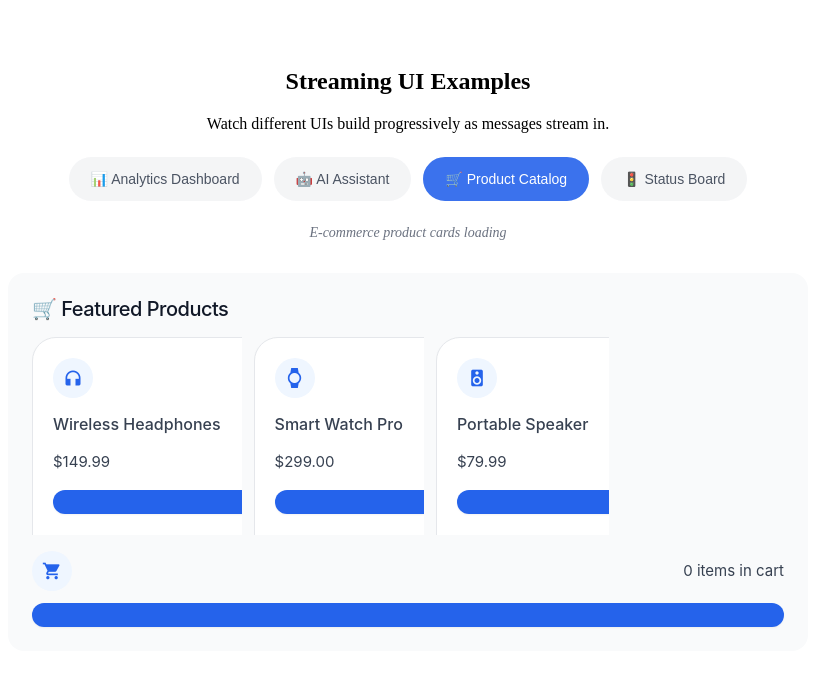
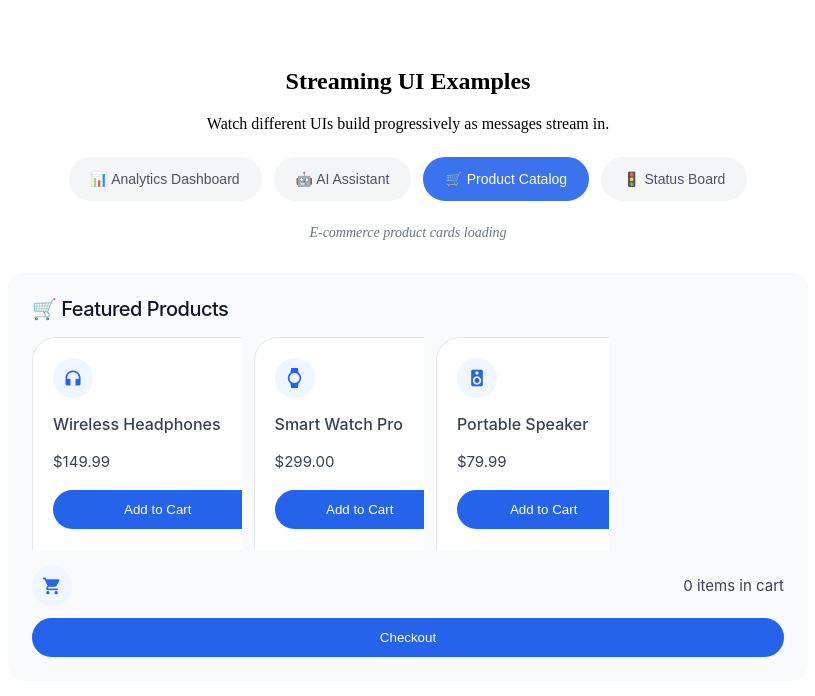
Before and after one commit to kdyadav/a2ui-vue, a Vue app: page / in a window 1280 px wide. Both pictures are taken after a click on the button "🛒 Product Catalog". Shown: the top 696 px of the page, without its empty margins (232-1047 px from the left). Built offline with nearby package versions, Linux system fonts and the light colour scheme.

Commit message:
Matching compliance

```diff
--- a/src/catalog/input/DateTimeInput.vue
+++ b/src/catalog/input/DateTimeInput.vue
@@ -14,6 +14,7 @@ const { weight, resolve, getUniqueId, setData } = useA2UIComponent(props, emit);
 // Extract DateTimeInput properties
 const dtProps = computed(() => props.component?.DateTimeInput || props.component || {});
 
+const label = computed(() => resolve(dtProps.value.label) || '');
 const enableDate = computed(() => dtProps.value.enableDate ?? true);
 const enableTime = computed(() => dtProps.value.enableTime ?? true);
 
@@ -49,22 +50,28 @@ const handleInput = (event) => {
 
 <template>
   <section class="a2ui-datetime" :style="{ '--weight': weight }">
-    <input
-      autocomplete="off"
-      class="a2ui-datetime__input"
-      :id="inputId"
-      :type="inputType"
-      :value="currentValue"
-      @input="handleInput"
-    />
+    <label v-if="label" :for="inputId" class="a2ui-datetime__label">
+      {{ label }}
+    </label>
+    <input autocomplete="off" class="a2ui-datetime__input" :id="inputId" :type="inputType" :value="currentValue"
+      @input="handleInput" />
   </section>
 </template>
 
 <style scoped>
 .a2ui-datetime {
   display: flex;
+  flex-direction: column;
   flex: var(--weight);
   width: 100%;
+}
+
+.a2ui-datetime__label {
+  display: block;
+  margin-bottom: 0.25rem;
+  font-size: 0.875rem;
+  font-weight: 500;
+  color: #374151;
 }
 
 .a2ui-datetime__input {
--- a/src/catalog/interactive/Button.vue
+++ b/src/catalog/interactive/Button.vue
@@ -12,13 +12,21 @@ const A2UIRenderer = defineAsyncComponent(() => import('../A2UIRenderer.vue'));
 const props = defineProps(A2UI_COMPONENT_PROPS);
 const emit = defineEmits(A2UI_COMPONENT_EMITS);
 
-const { weight, sendAction } = useA2UIComponent(props, emit);
+const { weight, sendAction, resolve } = useA2UIComponent(props, emit);
 
 // Extract Button properties
 const buttonProps = computed(() => props.component?.Button || props.component || {});
 const action = computed(() => buttonProps.value.action || null);
 const ariaLabel = computed(() => buttonProps.value.ariaLabel || '');
 const child = computed(() => buttonProps.value.child || null);
+
+// Support for non-spec 'label' property as fallback for convenience
+// Spec uses 'child' to reference a Text component, but 'label' is more convenient for inline text
+const label = computed(() => {
+  const labelVal = buttonProps.value.label;
+  if (!labelVal) return null;
+  return resolve(labelVal);
+});
 
 const handleClick = () => {
   if (action.value) {
@@ -29,8 +37,11 @@ const handleClick = () => {
 
 <template>
   <button class="a2ui-button" :style="{ '--weight': weight }" :aria-label="ariaLabel" @click="handleClick">
+    <!-- Spec-compliant: render child component -->
     <A2UIRenderer v-if="child" :componentId="child" :components="components" :data="data" :surfaceId="surfaceId"
       @action="emit('action', $event)" @dataUpdate="emit('dataUpdate', $event)" />
+    <!-- Convenience fallback: render label directly -->
+    <span v-else-if="label">{{ label }}</span>
     <slot v-else />
   </button>
 </template>
--- a/src/catalog/layout/Column.vue
+++ b/src/catalog/layout/Column.vue
@@ -12,17 +12,30 @@ const A2UIRenderer = defineAsyncComponent(() => import('../A2UIRenderer.vue'));
 const props = defineProps(A2UI_COMPONENT_PROPS);
 const emit = defineEmits(A2UI_COMPONENT_EMITS);
 
-const { weight } = useA2UIComponent(props, emit);
+const { weight, resolve } = useA2UIComponent(props, emit);
 
 // Extract Column properties
 const colProps = computed(() => props.component?.Column || props.component || {});
 const alignment = computed(() => colProps.value.alignment || 'stretch');
 const distribution = computed(() => colProps.value.distribution || 'start');
-const children = computed(() => {
-  const childrenDef = colProps.value.children;
-  if (!childrenDef) return [];
-  if (childrenDef.explicitList) return childrenDef.explicitList;
+
+// Resolve children - supports both explicitList and template
+const childrenDef = computed(() => colProps.value.children);
+const isTemplated = computed(() => !!childrenDef.value?.template);
+
+// Static children from explicitList
+const staticChildren = computed(() => {
+  if (!childrenDef.value) return [];
+  if (childrenDef.value.explicitList) return childrenDef.value.explicitList;
   return [];
+});
+
+// Dynamic children from template
+const templateConfig = computed(() => childrenDef.value?.template || null);
+const templateItems = computed(() => {
+  if (!templateConfig.value?.dataBinding) return [];
+  const data = resolve({ path: templateConfig.value.dataBinding });
+  return Array.isArray(data) ? data : [];
 });
 
 // Dynamic classes for alignment and distribution
@@ -35,8 +48,15 @@ const classes = computed(() => ({
 
 <template>
   <section :class="classes" :style="{ '--weight': weight }">
-    <A2UIRenderer v-for="childId in children" :key="childId" :componentId="childId" :components="components"
-      :data="data" :surfaceId="surfaceId" @action="emit('action', $event)" @dataUpdate="emit('dataUpdate', $event)" />
+    <!-- Static children from explicitList -->
+    <A2UIRenderer v-if="!isTemplated" v-for="childId in staticChildren" :key="childId" :componentId="childId"
+      :components="components" :data="data" :surfaceId="surfaceId" @action="emit('action', $event)"
+      @dataUpdate="emit('dataUpdate', $event)" />
+
+    <!-- Dynamic children from template -->
+    <A2UIRenderer v-if="isTemplated && templateConfig" v-for="(item, index) in templateItems" :key="`template-${index}`"
+      :componentId="templateConfig.componentId" :components="components" :data="{ ...data, $item: item, $index: index }"
+      :surfaceId="surfaceId" @action="emit('action', $event)" @dataUpdate="emit('dataUpdate', $event)" />
   </section>
 </template>
 
--- a/src/catalog/layout/List.vue
+++ b/src/catalog/layout/List.vue
@@ -12,18 +12,32 @@ const A2UIRenderer = defineAsyncComponent(() => import('../A2UIRenderer.vue'));
 const props = defineProps(A2UI_COMPONENT_PROPS);
 const emit = defineEmits(A2UI_COMPONENT_EMITS);
 
-const { weight } = useA2UIComponent(props, emit);
+const { weight, resolve } = useA2UIComponent(props, emit);
 
 // Extract List properties
 const listProps = computed(() => props.component?.List || props.component || {});
 const direction = computed(() => listProps.value.direction || 'vertical');
-const children = computed(() => {
-  const childrenDef = listProps.value.children;
-  if (!childrenDef) return [];
-  if (childrenDef.explicitList) return childrenDef.explicitList;
-  // Handle array of component nodes
-  if (Array.isArray(childrenDef)) return childrenDef;
+
+// Resolve children - supports both explicitList and template
+const childrenDef = computed(() => listProps.value.children);
+const isTemplated = computed(() => !!childrenDef.value?.template);
+
+// Static children from explicitList
+const staticChildren = computed(() => {
+  const def = childrenDef.value;
+  if (!def) return [];
+  if (def.explicitList) return def.explicitList;
+  // Handle array of component nodes (legacy support)
+  if (Array.isArray(def)) return def;
   return [];
+});
+
+// Dynamic children from template
+const templateConfig = computed(() => childrenDef.value?.template || null);
+const templateItems = computed(() => {
+  if (!templateConfig.value?.dataBinding) return [];
+  const data = resolve({ path: templateConfig.value.dataBinding });
+  return Array.isArray(data) ? data : [];
 });
 
 const classes = computed(() => ({
@@ -34,8 +48,15 @@ const classes = computed(() => ({
 
 <template>
   <section :class="classes" :style="{ '--weight': weight }">
-    <A2UIRenderer v-for="(child, index) in children" :key="typeof child === 'string' ? child : index"
-      :componentId="typeof child === 'string' ? child : child.id" :components="components" :data="data"
+    <!-- Static children from explicitList -->
+    <A2UIRenderer v-if="!isTemplated" v-for="(child, index) in staticChildren"
+      :key="typeof child === 'string' ? child : index" :componentId="typeof child === 'string' ? child : child.id"
+      :components="components" :data="data" :surfaceId="surfaceId" @action="emit('action', $event)"
+      @dataUpdate="emit('dataUpdate', $event)" />
+
+    <!-- Dynamic children from template -->
+    <A2UIRenderer v-if="isTemplated && templateConfig" v-for="(item, index) in templateItems" :key="`template-${index}`"
+      :componentId="templateConfig.componentId" :components="components" :data="{ ...data, $item: item, $index: index }"
       :surfaceId="surfaceId" @action="emit('action', $event)" @dataUpdate="emit('dataUpdate', $event)" />
   </section>
 </template>
--- a/src/catalog/layout/Row.vue
+++ b/src/catalog/layout/Row.vue
@@ -12,17 +12,30 @@ const A2UIRenderer = defineAsyncComponent(() => import('../A2UIRenderer.vue'));
 const props = defineProps(A2UI_COMPONENT_PROPS);
 const emit = defineEmits(A2UI_COMPONENT_EMITS);
 
-const { weight } = useA2UIComponent(props, emit);
+const { weight, resolve } = useA2UIComponent(props, emit);
 
 // Extract Row properties
 const rowProps = computed(() => props.component?.Row || props.component || {});
 const alignment = computed(() => rowProps.value.alignment || 'stretch');
 const distribution = computed(() => rowProps.value.distribution || 'start');
-const children = computed(() => {
-  const childrenDef = rowProps.value.children;
-  if (!childrenDef) return [];
-  if (childrenDef.explicitList) return childrenDef.explicitList;
+
+// Resolve children - supports both explicitList and template
+const childrenDef = computed(() => rowProps.value.children);
+const isTemplated = computed(() => !!childrenDef.value?.template);
+
+// Static children from explicitList
+const staticChildren = computed(() => {
+  if (!childrenDef.value) return [];
+  if (childrenDef.value.explicitList) return childrenDef.value.explicitList;
   return [];
+});
+
+// Dynamic children from template
+const templateConfig = computed(() => childrenDef.value?.template || null);
+const templateItems = computed(() => {
+  if (!templateConfig.value?.dataBinding) return [];
+  const data = resolve({ path: templateConfig.value.dataBinding });
+  return Array.isArray(data) ? data : [];
 });
 
 // Dynamic classes for alignment and distribution
@@ -35,8 +48,15 @@ const classes = computed(() => ({
 
 <template>
   <section :class="classes" :style="{ '--weight': weight }">
-    <A2UIRenderer v-for="childId in children" :key="childId" :componentId="childId" :components="components"
-      :data="data" :surfaceId="surfaceId" @action="emit('action', $event)" @dataUpdate="emit('dataUpdate', $event)" />
+    <!-- Static children from explicitList -->
+    <A2UIRenderer v-if="!isTemplated" v-for="childId in staticChildren" :key="childId" :componentId="childId"
+      :components="components" :data="data" :surfaceId="surfaceId" @action="emit('action', $event)"
+      @dataUpdate="emit('dataUpdate', $event)" />
+
+    <!-- Dynamic children from template -->
+    <A2UIRenderer v-if="isTemplated && templateConfig" v-for="(item, index) in templateItems" :key="`template-${index}`"
+      :componentId="templateConfig.componentId" :components="components" :data="{ ...data, $item: item, $index: index }"
+      :surfaceId="surfaceId" @action="emit('action', $event)" @dataUpdate="emit('dataUpdate', $event)" />
   </section>
 </template>
 
--- a/src/useA2UIParser.js
+++ b/src/useA2UIParser.js
@@ -8,6 +8,7 @@ import { ref, reactive } from 'vue';
 function extractValue(item) {
   if ('valueString' in item) return item.valueString;
   if ('valueNumber' in item) return item.valueNumber;
+  if ('valueInt' in item) return item.valueInt;
   if ('valueBool' in item) return item.valueBool;
   if ('valueNull' in item) return null;
 
```
Also changed, not shown: src/catalog/input/TextField.vue (+33 -11 lines).
